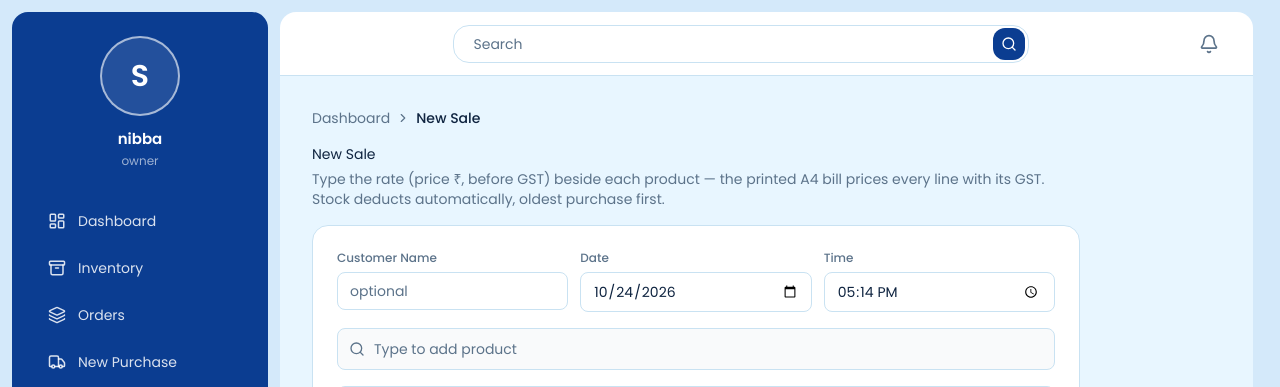
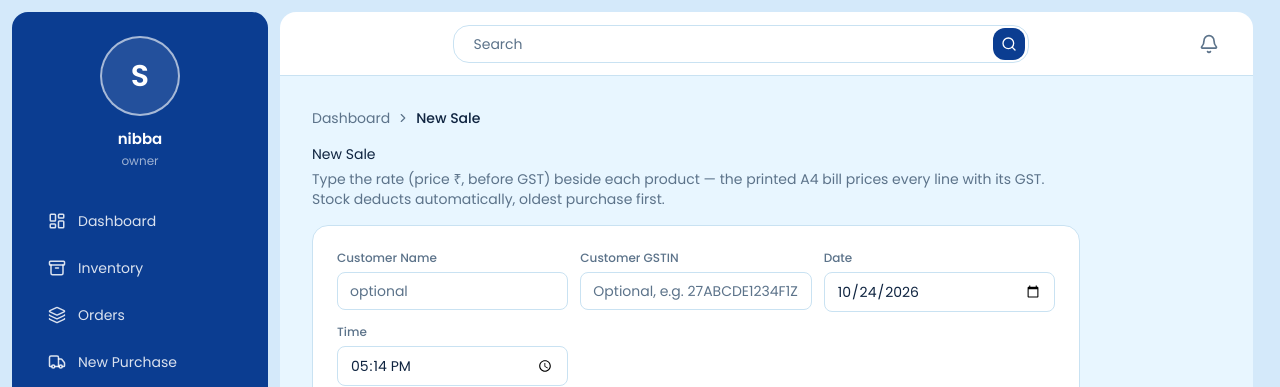
Before and after one commit to mayuuuxr/InventoryManagement, a Django app: page /entries/sale/bill/ in a window 1280 px wide. Shown: the top 387 px of the page. Run offline with Django 5.2, Linux system fonts and the light colour scheme; the visitor is signed in with stand-in values (Sample User, id 1); data comes from the database, SQL or seed files in the repository; data that the repository does not hold is empty; parts of the project's set-up code (start-up, migrations or seed data) failed here and were passed over.

Commit message:
feat: optional supplier/customer GSTIN on purchase and sale bills (v1.2.13)

```diff
--- a/entries/forms.py
+++ b/entries/forms.py
@@ -446,13 +446,18 @@ class PurchaseForm(forms.ModelForm):
 
     class Meta:
         model = InwardEntry
-        fields = ("material", "date", "time", "qty", "rate", "received_from")
+        fields = ("material", "date", "time", "qty", "rate", "received_from", "supplier_gstin")
         widgets = {
             "date": forms.DateInput(attrs=DATE_WIDGET),
             "qty": forms.NumberInput(attrs=QTY_WIDGET),
             "received_from": forms.TextInput(attrs={
                 "placeholder": "e.g. Sharma Traders",
                 "class": "w-full px-3 py-2 bg-surface border border-subtle rounded-md text-sm text-charcoal placeholder:text-muted focus:outline-none focus:border-accent focus:ring-2 focus:ring-accent/20",
+            }),
+            "supplier_gstin": forms.TextInput(attrs={
+                "placeholder": "Optional supplier GSTIN (e.g. 27ABCDE1234F1Z5)",
+                "class": "w-full px-3 py-2 bg-surface border border-subtle rounded-md text-sm text-charcoal placeholder:text-muted focus:outline-none focus:border-accent focus:ring-2 focus:ring-accent/20",
+                "maxlength": 20,
             }),
             "rate": forms.NumberInput(attrs=RATE_WIDGET),
         }
@@ -508,13 +513,18 @@ class SaleForm(forms.ModelForm):
 
     class Meta:
         model = OutwardEntry
-        fields = ("material", "date", "time", "qty", "rate", "customer")
+        fields = ("material", "date", "time", "qty", "rate", "customer", "customer_gstin")
         widgets = {
             "date": forms.DateInput(attrs=DATE_WIDGET),
             "qty": forms.NumberInput(attrs=QTY_WIDGET),
             "customer": forms.TextInput(attrs={
                 "placeholder": "Buyer name (optional, walk-in ok)",
                 "class": "w-full px-3 py-2 bg-surface border border-subtle rounded-md text-sm text-charcoal placeholder:text-muted focus:outline-none focus:border-accent focus:ring-2 focus:ring-accent/20",
+            }),
+            "customer_gstin": forms.TextInput(attrs={
+                "placeholder": "Optional buyer GSTIN (regular customers only)",
+                "class": "w-full px-3 py-2 bg-surface border border-subtle rounded-md text-sm text-charcoal placeholder:text-muted focus:outline-none focus:border-accent focus:ring-2 focus:ring-accent/20",
+                "maxlength": 20,
             }),
             "rate": forms.NumberInput(attrs=RATE_WIDGET),
         }
--- a/entries/templates/entries/invoice_print.html
+++ b/entries/templates/entries/invoice_print.html
@@ -109,10 +109,11 @@
     </div>
   </div>
 
-  <table class="meta">
+    <table class="meta">
     <tr>
       <td style="width:60%">
         <strong>{{ party_label }}:</strong> {{ party }}
+        {% if party_gstin %}<br><strong>GSTIN:</strong> {{ party_gstin }}{% endif %}
         <br><strong>Place of supply:</strong> {{ shop_name }} (intra-state)
       </td>
       <td class="right">
--- a/entries/templates/entries/purchase_bill.html
+++ b/entries/templates/entries/purchase_bill.html
@@ -24,6 +24,11 @@
             <div>
                 <label for="bill-supplier" class="block text-xs font-medium text-muted mb-1.5">Supplier Name</label>
                 <input id="bill-supplier" type="text" placeholder="e.g. Sharma Traders" maxlength="200"
+                       class="w-full min-w-0 max-w-full block px-3 py-2 bg-surface border border-subtle rounded-md text-sm text-charcoal placeholder:text-muted focus:outline-none focus:border-accent focus:ring-2 focus:ring-accent/20">
+            </div>
+            <div>
+                <label for="bill-supplier-gstin" class="block text-xs font-medium text-muted mb-1.5">Supplier GSTIN</label>
+                <input id="bill-supplier-gstin" type="text" placeholder="Optional, e.g. 27ABCDE1234F1Z5" maxlength="20"
                        class="w-full min-w-0 max-w-full block px-3 py-2 bg-surface border border-subtle rounded-md text-sm text-charcoal placeholder:text-muted focus:outline-none focus:border-accent focus:ring-2 focus:ring-accent/20">
             </div>
             <div>
@@ -321,6 +326,7 @@
         });
         var body = JSON.stringify({
             supplier: supplier,
+            supplier_gstin: document.getElementById("bill-supplier-gstin").value.trim(),
             date: document.getElementById("bill-date").value,
             time: document.getElementById("bill-time").value,
             items: items
--- a/entries/templates/entries/sale_bill.html
+++ b/entries/templates/entries/sale_bill.html
@@ -24,6 +24,11 @@
             <div>
                 <label for="bill-customer" class="block text-xs font-medium text-muted mb-1.5">Customer Name</label>
                 <input id="bill-customer" type="text" placeholder="optional" maxlength="100"
+                       class="w-full min-w-0 max-w-full block px-3 py-2 bg-surface border border-subtle rounded-md text-sm text-charcoal placeholder:text-muted focus:outline-none focus:border-accent focus:ring-2 focus:ring-accent/20">
+            </div>
+            <div>
+                <label for="bill-customer-gstin" class="block text-xs font-medium text-muted mb-1.5">Customer GSTIN</label>
+                <input id="bill-customer-gstin" type="text" placeholder="Optional, e.g. 27ABCDE1234F1Z5" maxlength="20"
                        class="w-full min-w-0 max-w-full block px-3 py-2 bg-surface border border-subtle rounded-md text-sm text-charcoal placeholder:text-muted focus:outline-none focus:border-accent focus:ring-2 focus:ring-accent/20">
             </div>
             <div>
@@ -325,6 +330,7 @@
         });
         var body = JSON.stringify({
             customer: document.getElementById("bill-customer").value,
+            customer_gstin: document.getElementById("bill-customer-gstin").value.trim(),
             date: document.getElementById("bill-date").value,
             time: document.getElementById("bill-time").value,
             items: items
--- a/entries/utils.py
+++ b/entries/utils.py
@@ -13,6 +13,7 @@ is written to handle them the moment TransferEntry is recorded, with no
 signature change.
 """
 from decimal import Decimal
+import re
 
 from django.db.models import Sum
 
@@ -20,6 +21,12 @@ from .models import InwardEntry, OutwardEntry, TransferEntry
 
 
 ZERO = Decimal("0")
+
+# Indian 15-char GSTIN: 2 digits, 5 letters, 4 digits, 1 letter, 1 alnum,
+# 1 letter, 1 check char (0-9A-Z). See entries/models.py clean().
+_GSTIN_RE = re.compile(
+    r"^[0-9]{2}[A-Z]{5}[0-9]{4}[A-Z]{1}[0-9A-Z]{1}[A-Z]{1}[0-9A-Z]{1}$"
+)
 
 
 def fmt_qty(value):
@@ -284,6 +291,40 @@ def low_stock_items(sites, limit=5):
     return items
 
 
+# --- GSTIN helper -----------------------------------------------------------
+#
+# Optional party GSTIN fields live on InwardEntry (supplier_gstin) and
+# OutwardEntry (customer_gstin). Both are blank=True with a default of "",
+# i.e. walk-in sales / un-GST'd suppliers legitimately leave them empty.
+#
+# normalize_gstin() is the shared validator used by model.clean() (and may
+# be reused by forms). It returns:
+#   * ""      -> input is empty/blank: keep the optional field empty,
+#                do NOT raise (caller: `if gstin is None: raise` stays off).
+#   * None    -> input is non-empty but malformed: caller raises ValidationError.
+#   * cleaned -> the stripped + uppercased, validated 15-char GSTIN.
+# Local import note: this module already imports the entry models at top
+# (see entries.utils docstring) — no circular dependency introduced here.
+
+
+def normalize_gstin(value):
+    """
+    Normalize + validate an optional GSTIN.
+
+    See the module header above for the return-value contract. The 15-char
+    Indian GSTIN shape is enforced: 2 digits, 5 letters, 4 digits, then
+    6 check chars (letter/digit mix ending on a letter check char).
+    """
+    if value is None:
+        return ""
+    s = str(value).strip().upper()
+    if not s:
+        return ""
+    if len(s) != 15 or not _GSTIN_RE.match(s):
+        return None
+    return s
+
+
 # --- Bill (tax invoice) math ------------------------------------------------
 #
 # Owner, Oct 2026: bills print WITH prices and the shop's GST breakup (A4
--- a/entries/views.py
+++ b/entries/views.py
@@ -659,6 +659,8 @@ class OrderDetailView(EntryWriterRequiredMixin, TemplateView):
             "print_url": print_url,
             "fifo": fifo,
             "total_qty": fmt_qty(sum(e.qty for e in bill_entries)),
+            "party_gstin": (bill_entries[0].supplier_gstin.strip() if kind == "inward" and bill_entries[0].supplier_gstin else
+                             bill_entries[0].customer_gstin.strip() if kind == "outward" and bill_entries[0].customer_gstin else None),
             "recorded_at": timezone.localtime(entry.created_at).strftime(
                 "%d-%m-%Y at %I:%M %p"),
         }
@@ -883,6 +885,7 @@ class SaleBillView(EntryWriterRequiredMixin, View):
             return fail("Could not read the bill. Try again.")
 
         customer = str(payload.get("customer") or "").strip()[:100]
+        customer_gstin_raw = str(payload.get("customer_gstin") or "").strip()[:20]
         try:
             bill_date = _DateField().clean(payload.get("date") or "")
         except Exception:
@@ -972,7 +975,9 @@ class SaleBillView(EntryWriterRequiredMixin, View):
                     entry = OutwardEntry.objects.create(
                         site=self.site, material=material,
                         date=bill_date, time=bill_time, qty=qty,
-                        rate=rate, customer=customer, inward_entry=delivery,
+                        rate=rate, customer=customer,
+                        customer_gstin=customer_gstin_raw,
+                        inward_entry=delivery,
                         created_by=request.user)
                     log_audit(request.user, AuditLog.Action.CREATE,
                               AuditLog.EntryType.OUTWARD, entry.pk,
@@ -1069,6 +1074,7 @@ class PurchaseBillView(EntryWriterRequiredMixin, View):
             return fail("Could not read the bill. Try again.")
 
         supplier = str(payload.get("supplier") or "").strip()[:200]
+        supplier_gstin_raw = str(payload.get("supplier_gstin") or "").strip()[:20]
         if not supplier:
             return fail("Enter the supplier name (who did you buy from).")
         try:
@@ -1146,6 +1152,7 @@ class PurchaseBillView(EntryWriterRequiredMixin, View):
                         site=self.site, material=materials[mid],
                         date=bill_date, time=bill_time, qty=qty,
                         rate=rate, received_from=supplier,
+                        supplier_gstin=supplier_gstin_raw,
                         created_by=request.user)
                     log_audit(request.user, AuditLog.Action.CREATE,
                               AuditLog.EntryType.INWARD, entry.pk,
```
Also changed, not shown: entries/models.py (+28 -0 lines), entries/migrations/0027_inwardentry_supplier_gstin_and_more.py (added).
